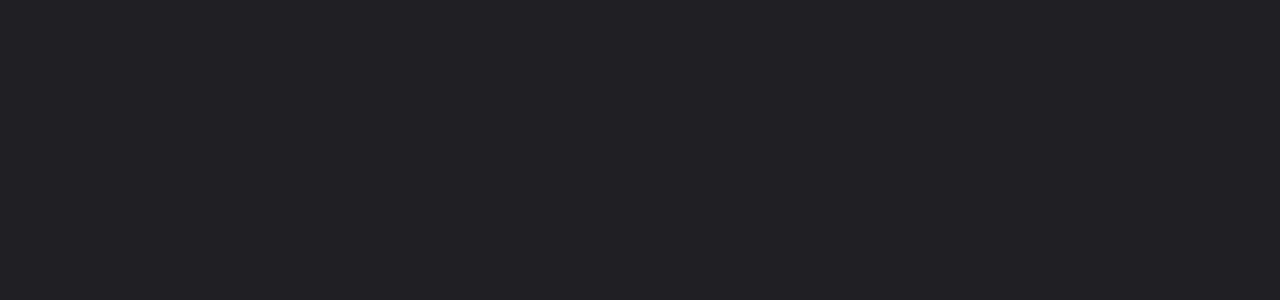
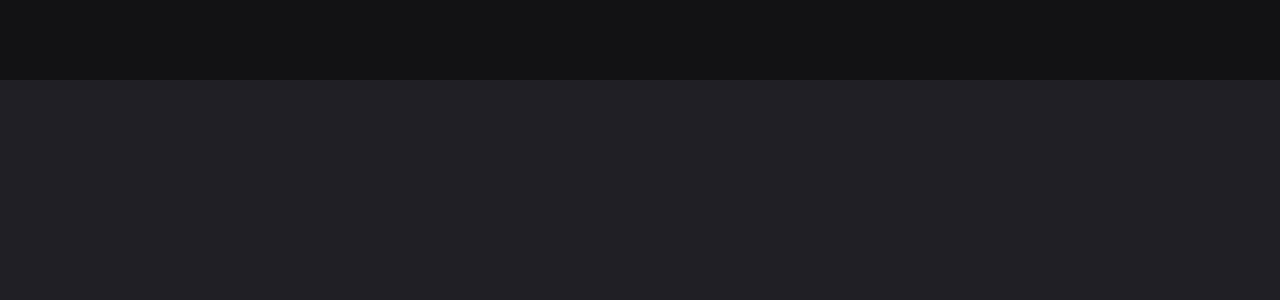
Before and after one commit to JamDev0/contactPlus, a React (Vite) app: page / in a window 1280 px wide. Shown: the top 300 px of the page. Built offline with nearby package versions, Linux system fonts and the light colour scheme.

Commit message:
Implementação do home

```diff
--- a/src/App.tsx
+++ b/src/App.tsx
@@ -1,4 +1,5 @@
 import { ThemeProvider } from "styled-components";
+import { Home } from "./pages/Home";
 import { GlobalStyles } from "./styles/global";
 import { defaultTheme } from "./styles/themes/defaultTheme";
 
@@ -6,6 +7,8 @@
   return (
     <ThemeProvider theme={defaultTheme}>
       <GlobalStyles />
+
+      <Home />
     </ThemeProvider>
   )
 }
```
